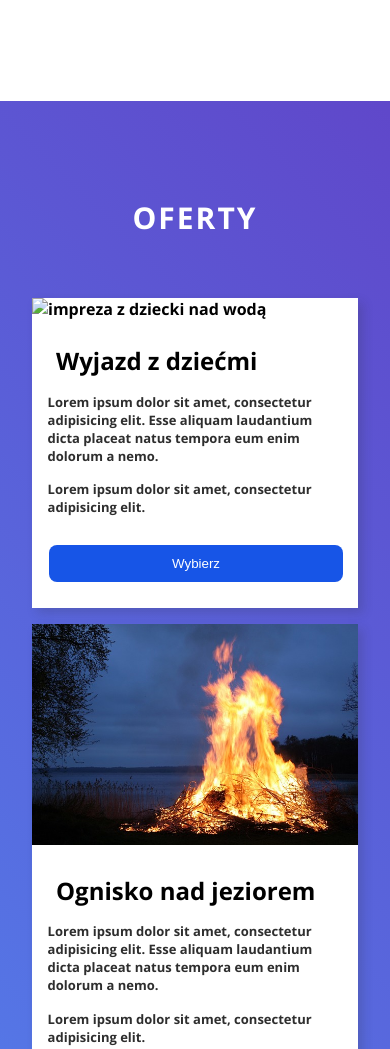
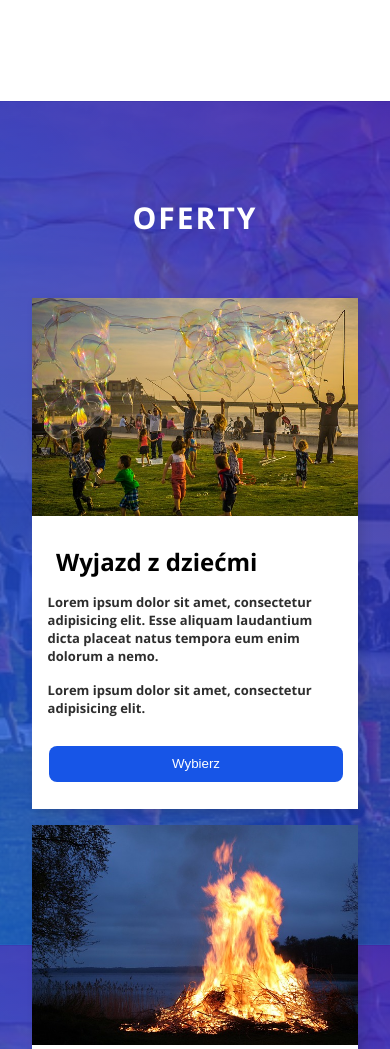
Before and after one commit to MariuszADS/PW-Sass-Vanila-Holidays, a plain HTML site: page index.html in a window 390 px wide. Shown: the part 3851-4900 px from the top of the page. Drawn offline with nearby package versions, Linux system fonts and the light colour scheme.

```diff
--- a/index.html
+++ b/index.html
@@ -162,7 +162,7 @@
             <div class="wrapper">
                 <div class="offers__box">
                     <div class="offers__option">
-                        <img src="/img/img_1.jpg" alt="impreza z dziecki nad wodą" class="offers__option-img">
+                        <img src="/img/zdjecie_1.jpg" alt="impreza z dziecki nad wodą" class="offers__option-img">
                         <div class="offers_option-info">
                             <h3 class="offers__option-heading">Wyjazd z dziećmi</h3>
                             <p class="offers__option-text">Lorem ipsum dolor sit amet, consectetur adipisicing elit.
@@ -172,7 +172,7 @@
                         </div>
                     </div>
                     <div class="offers__option">
-                        <img src="/img/img_2.jpg" alt="Ognisko nad jeziorem" class="offers__option-img">
+                        <img src="/img/zdjecie_2.jpg" alt="Ognisko nad jeziorem" class="offers__option-img">
                         <div class="offers_option-info">
                             <h3 class="offers__option-heading">Ognisko nad jeziorem</h3>
                             <p class="offers__option-text">Lorem ipsum dolor sit amet, consectetur adipisicing elit.
@@ -182,7 +182,7 @@
                         </div>
                     </div>
                     <div class="offers__option">
-                        <img src="/img/img_3.jpg" alt="Stół dla dówch i plaża " class="offers__option-img">
+                        <img src="/img/zdjecie_3.jpg" alt="Stół dla dówch i plaża " class="offers__option-img">
                         <div class="offers_option-info">
                             <h3 class="offers__option-heading">Stół dla dwóch i plaża </h3>
                             <p class="offers__option-text">Lorem ipsum dolor sit amet, consectetur adipisicing elit.
--- a/sass/main.scss
+++ b/sass/main.scss
@@ -336,7 +336,7 @@ body {
 
 .offers {
 	position: relative;
-	@include heroImages('../img/img_1_male.jpg');
+	@include heroImages('../img/zdjecie_1.jpg');
 	overflow: hidden;
 
 	.section-heading {
```
Also changed, not shown: css/main.css, img/zdjecie_1.jpg (renamed from img/zdj_1.jpg), img/zdjecie_1_duze.jpg (renamed from img/img_1_duze.jpg), img/zdjecie_2.jpg (renamed from img/img_2.jpg), img/zdjecie_3.jpg (renamed from img/img_3.jpg), img/zdjecie_4_male.jpg (renamed from img/img_4_małe.jpg), 1 other file.
